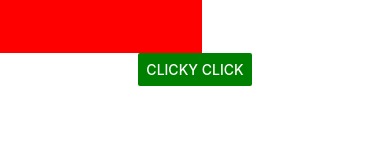
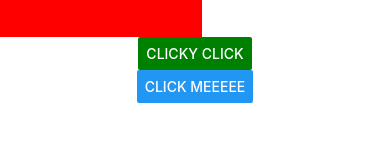
Before and after one commit to LukeConnors/DateActually, a React Native app: screen / in a window 390 px wide. Shown: the part 564-706 px from the top of the page. Built offline with nearby package versions, Linux system fonts and the light colour scheme.

Commit message:
prompt box

```diff
--- a/App.js
+++ b/App.js
@@ -45,6 +45,12 @@ export default function App() {
       ])}
        color={"green"}
        />
+       <Button
+       title='Click MEEEEE'
+       onPress={() =>
+      Alert.prompt("my title", "my message", text => console.log(text))
+      }
+       />
     </SafeAreaView>
   );
 }
```
